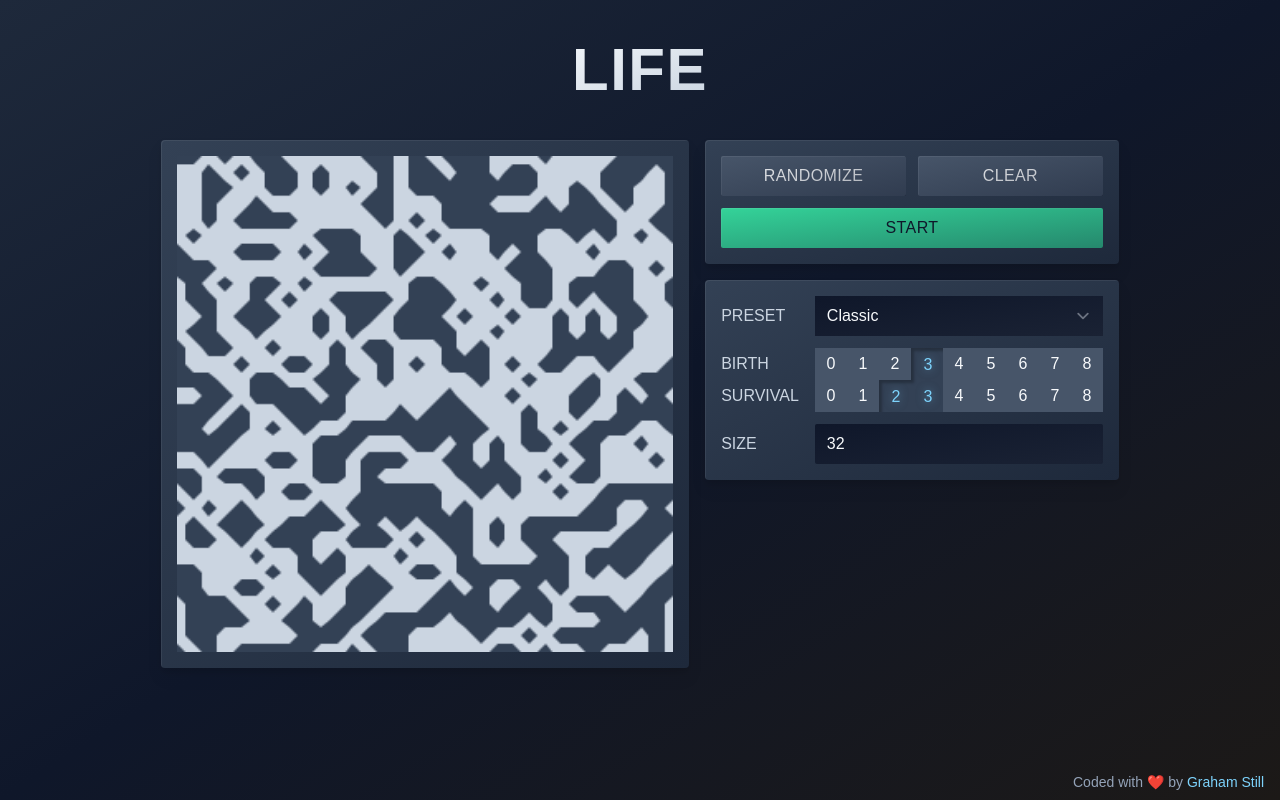
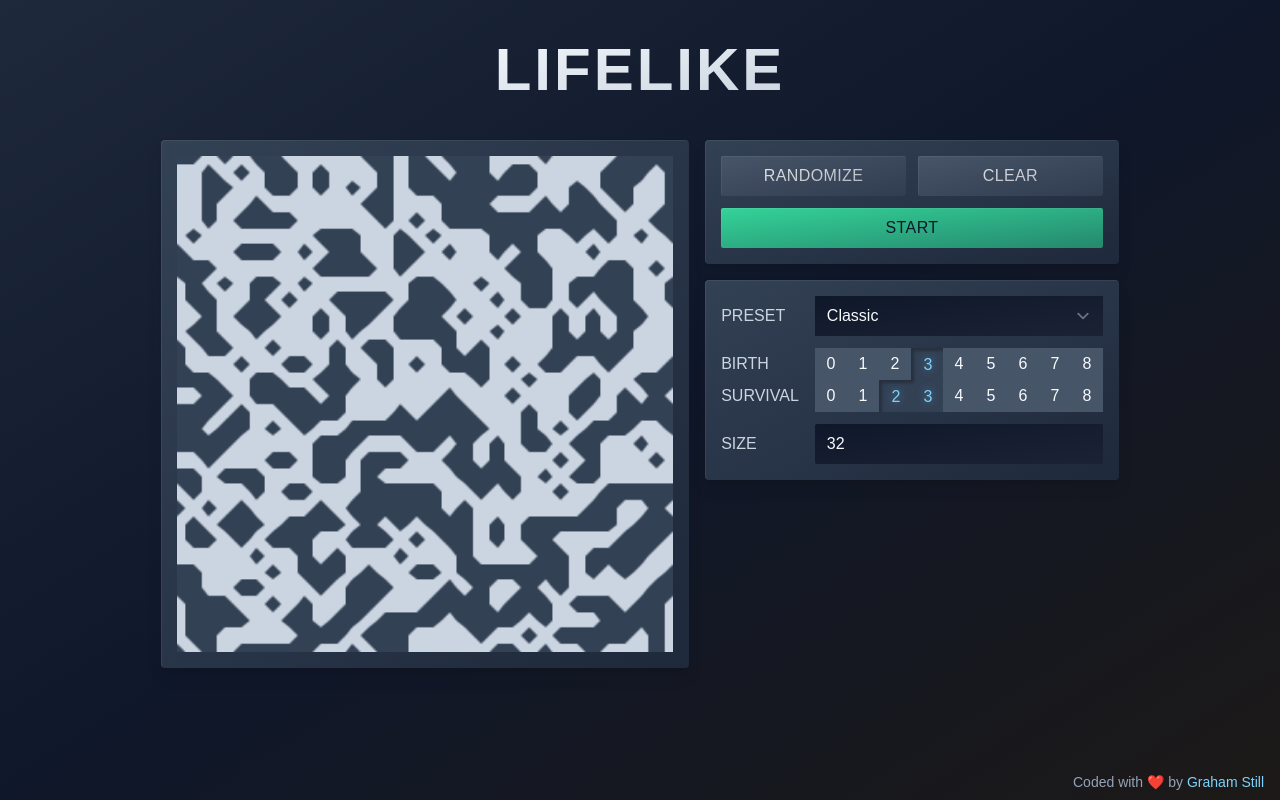
Before and after one commit to adoxography/lifelike, a React (Vite) app: page / in a window 1280 px wide. Built offline with nearby package versions, Linux system fonts and the light colour scheme; a web font is replaced by a local one.

Commit message:
Update title, favicon

```diff
--- a/index.html
+++ b/index.html
@@ -2,9 +2,9 @@
 <html lang="en">
   <head>
     <meta charset="UTF-8" />
-    <link rel="icon" type="image/svg+xml" href="/vite.svg" />
+    <link rel="icon" type="image/svg+xml" href="/favicon.svg" />
     <meta name="viewport" content="width=device-width, initial-scale=1.0" />
-    <title>Vite + React</title>
+    <title>Lifelike</title>
   </head>
   <body class="bg-gradient-to-br min-h-screen from-slate-800 via-slate-900 to-stone-900 text-slate-50">
     <div id="root" class="contents"></div>
--- a/src/components/App.tsx
+++ b/src/components/App.tsx
@@ -11,12 +11,13 @@
     <div className="min-h-screen grid grid-rows-[max-content_1fr_max-content]">
       <header className="py-10 flex justify-center">
         <h1 className="
-          relative font-extrabold text-6xl uppercase text-center tracking-wide
+          relative font-extrabold text-6xl uppercase text-center tracking-wider
           bg-gradient-to-br from-slate-100 to-slate-300 bg-clip-text text-transparent
         ">
-          Life
+          Lifelike
         </h1>
       </header>
+
       <main>
         <MouseStateProvider>
           <TooltipProvider>
```
Also changed, not shown: favicon.svg (added).
